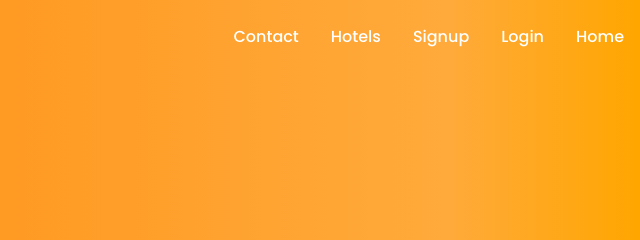
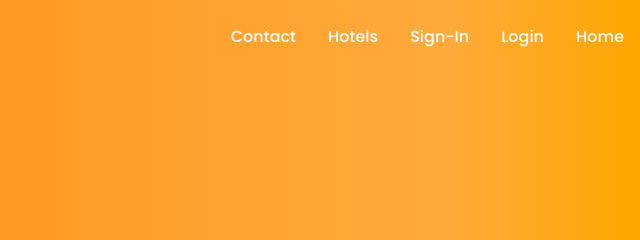
Before and after one commit to NehaKamath29/WAD, a website: page public/index.html in a window 1280 px wide. Shown: the top 240 px of the page, 640-1280 px from the left. Drawn offline with Linux system fonts and the light colour scheme.

Commit message:
Update index.html

```diff
--- a/public/index.html
+++ b/public/index.html
@@ -19,7 +19,7 @@
       HotelManager
       <li><a class="active" href="./">Home</a></li>
       <li><a href="./login.html" id="login-nav">Login</a></li>
-      <li><a href="./signup.html" id="signup-nav">Signup</a></li>
+      <li><a href="./signup.html" id="signup-nav">Sign-In</a></li>
       <li><a href="./login.html" id="logged-in" onclick="localStorage.clear()">Logout</a></li>
       <li><a href="./hotels.html">Hotels</a></li>
       <li><a onclick="openForm()">Contact</a></li>
```
